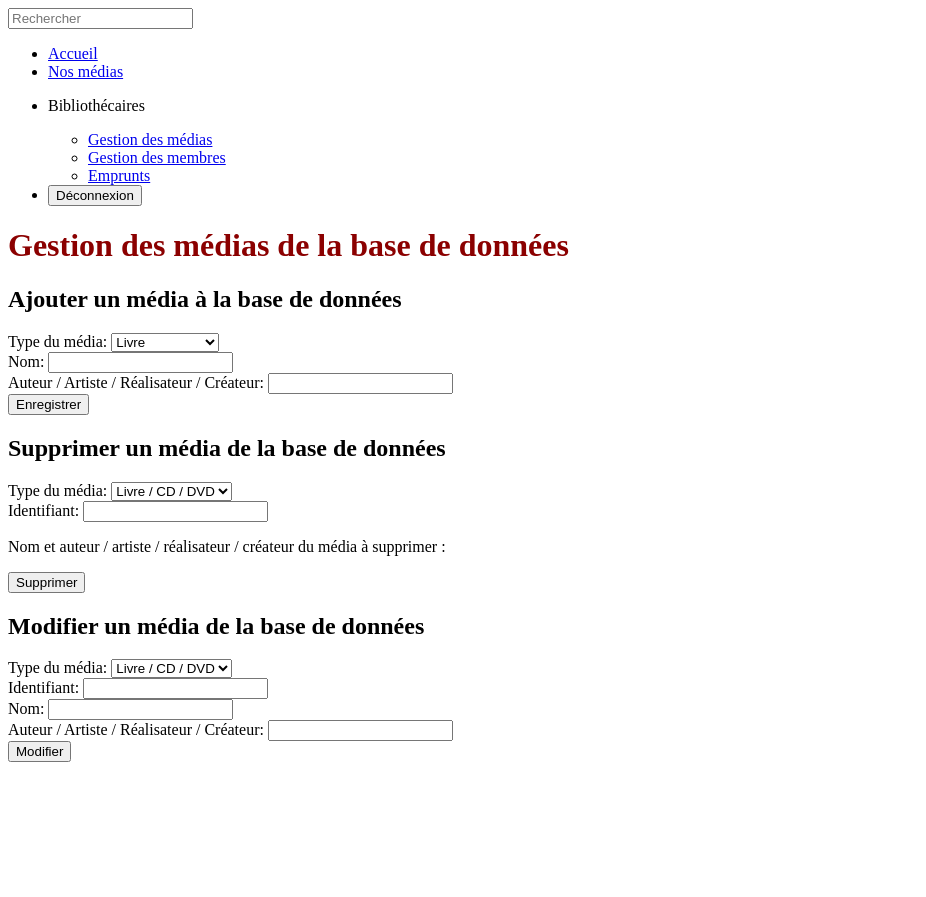
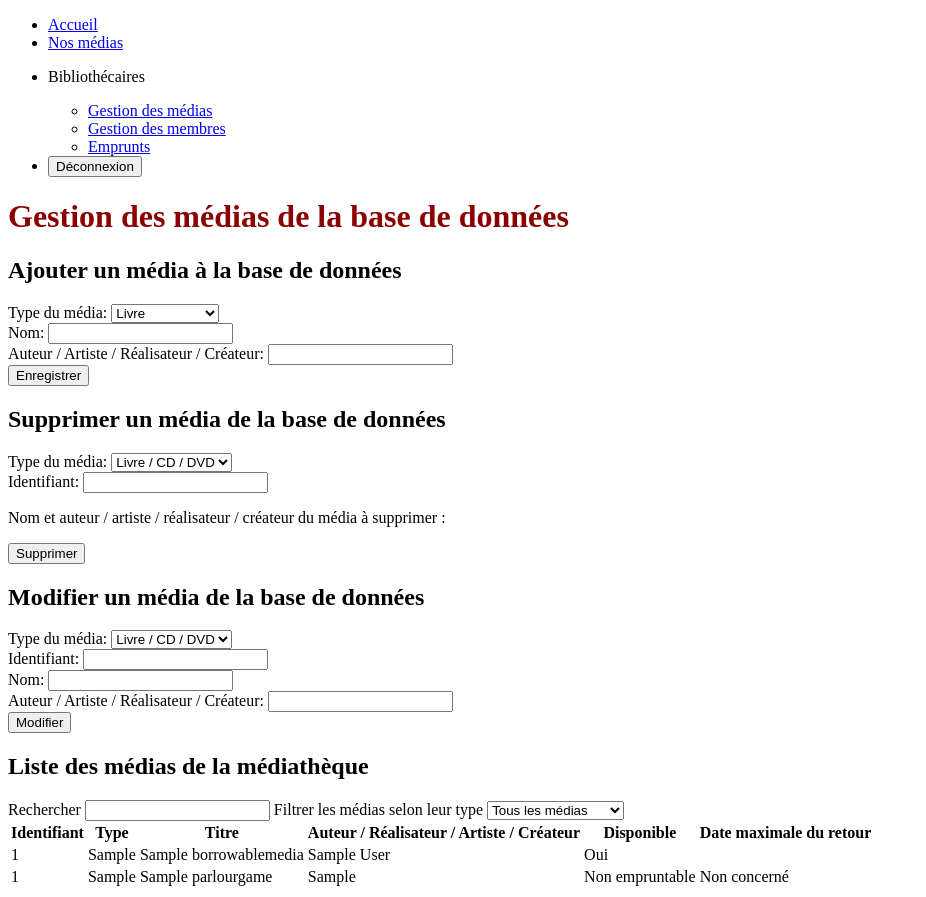
Before and after one commit to fb-lb/CEF_devoirs_mediatheque, a Django app: page /bibliothecaire/gestion-des-medias/ in a window 1280 px wide. Shown: the whole page, without its empty margins (0-926 px from the left). Before the commit the page ends 762 px from the top, so only its background shows below. Run offline with Django 5.2, Linux system fonts and the light colour scheme; a user stored in the database is signed in; tables that the repository leaves empty hold one stand-in row (values such as "Sample post"); parts of the project's set-up code (start-up, migrations or seed data) failed here and were passed over.

```diff
--- a/librarians_app/forms.py
+++ b/librarians_app/forms.py
@@ -145,6 +145,6 @@ class ReturnMediaForm(forms.Form):
     media_id = forms.ChoiceField(
         required=True,
         choices = [],
-        label='Identifiant du média',
+        label='Média à retourner',
         widget=forms.Select(attrs={'id': 'media-select-return'})
     )
--- a/librarians_app/templates/login.html
+++ b/librarians_app/templates/login.html
@@ -16,7 +16,7 @@
         <button type="submit">Se connecter</button>
     </form>
     {% if form.errors %}
-    <p style="color: red;">Nom d'utilisateur ou mot de passe incorrect.</p>
+    <p class="error">Nom d'utilisateur ou mot de passe incorrect.</p>
+    {% endif %}
 </main>
-{% endif %}
 {% endblock %}
--- a/librarians_app/templates/mediaManagement.html
+++ b/librarians_app/templates/mediaManagement.html
@@ -12,10 +12,10 @@
             <input type="submit" name="submit_create_media" value="Enregistrer">
         </form>
         {% if request.GET.success == 'create_media' %}
-        <div style="color: green;">Nouveau média enregistré</div>
+        <div class="success">Nouveau média enregistré</div>
         {% endif %}
         {% if request.GET.error_media_type == 'create_media' %}
-        <div style="color: red;">Ce type de média n'existe pas dans notre base de données</div>
+        <div class="error">Ce type de média n'existe pas dans notre base de données</div>
         {% endif %}
     </section>
     <section id="delete-media-section">
@@ -28,16 +28,16 @@
             <input type="submit" name="submit_delete_media" value="Supprimer">
         </form>
         {% if request.GET.success == 'delete_media' %}
-        <p style="color: green;">Média supprimé</p>
+        <p class="success">Média supprimé</p>
         {% endif %}
         {% if request.GET.error == 'delete_media' %}
-        <p style="color: red;">L'identifiant renseigné ne correspond à aucun livre, cd ou dvd</p>
+        <p class="error">L'identifiant renseigné ne correspond à aucun livre, cd ou dvd</p>
         {% endif %}
         {% if request.GET.error == 'delete_parlour_game' %}
-        <p style="color: red;">L'identifiant renseigné ne correspond à aucun jeu de société</p>
+        <p class="error">L'identifiant renseigné ne correspond à aucun jeu de société</p>
         {% endif %}
         {% if request.GET.error == 'delete_media_type' %}
-        <div style="color: red;">Ce type de média n'existe pas dans notre base de données</div>
+        <div class="error">Ce type de média n'existe pas dans notre base de données</div>
         {% endif %}
     </section>
     <section id="update-media-section">
@@ -49,17 +49,64 @@
             <input type="submit" name="submit_update_media" value="Modifier">
         </form>
         {% if request.GET.success == 'update_media' %}
-        <p style="color: green;">Les modifications apportées ont bien été enregistrées</p>
+        <p class="success">Les modifications apportées ont bien été enregistrées</p>
         {% endif %}
         {% if request.GET.error == 'update_media' %}
-        <p style="color: red;">L'identifiant renseigné ne correspond à aucun livre, cd ou dvd enregistré</p>
+        <p class="error">L'identifiant renseigné ne correspond à aucun livre, cd ou dvd enregistré</p>
         {% endif %}
         {% if request.GET.error == 'update_parlour_game' %}
-        <p style="color: red;">L'identifiant renseigné ne correspond à aucun jeu de société enregistré</p>
+        <p class="error">L'identifiant renseigné ne correspond à aucun jeu de société enregistré</p>
         {% endif %}
         {% if request.GET.error == 'update_media_type' %}
-        <div style="color: red;">Ce type de média n'existe pas dans notre base de données</div>
+        <p class="error">Ce type de média n'existe pas dans notre base de données</p>
         {% endif %}
+    </section>
+    <section>
+        <h2>Liste des médias de la médiathèque</h2>
+        <label for="media-search-bar">Rechercher</label>
+        <input type="text" name="media_search_bar" id="media-search-bar">
+        <label for="media-filter">Filtrer les médias selon leur type</label>
+        <select name="media_filter" id="media-filter">
+            <option value="all">Tous les médias</option>
+            <option value="livre">Les livres</option>
+            <option value="cd">Les CD</option>
+            <option value="dvd">Les DVD</option>
+            <option value="jeu-de-societe">Les jeux de société</option>
+        </select>
+        <table>
+            <thead>
+                <tr>
+                    <th>Identifiant</th>
+                    <th>Type</th>
+                    <th>Titre</th>
+                    <th>Auteur / Réalisateur / Artiste / Créateur</th>
+                    <th>Disponible</th>
+                    <th>Date maximale du retour</th>
+                </tr>
+            </thead>
+            <tbody>
+                {% for media in medias %}
+                <tr class="{{ media.type|slugify }}">
+                    <td>{{ media.pk }}</td>
+                    <td>{{ media.type }}</td>
+                    <td>{{ media.name }}</td>
+                    <td>{{ media.author }}</td>
+                    <td>{% if media.is_available %}Oui{% else %}Non{% endif %}</td>
+                    <td>{% if not media.is_available %}{{ media.return_date }}{% else %}{% endif %}</td>
+                </tr>
+                {% endfor %}
+                {% for parlour_game in parlour_games %}
+                <tr class="{{ parlour_game.media_type|slugify }}">
+                    <td>{{ parlour_game.pk }}</td>
+                    <td>{{ parlour_game.media_type }}</td>
+                    <td>{{ parlour_game.name }}</td>
+                    <td>{{ parlour_game.creator }}</td>
+                    <td>Non empruntable</td>
+                    <td>Non concerné</td>
+                </tr>
+                {% endfor %}
+            </tbody>
+        </table>
     </section>
 </main>
 {% if anchor %}
@@ -69,4 +116,5 @@
 
 {% block script_media_detail %}
 <script src="{% static 'js/media_detail.js' %}" defer></script>
+<script src="{% static 'js/medias_list.js' %}" defer></script>
 {% endblock %}
--- a/librarians_app/views.py
+++ b/librarians_app/views.py
@@ -12,7 +12,7 @@ from librarians_app.forms import BorrowingMediaForm, ReturnMediaForm
 View relative to mediaManagement.html
 '''
 
-def create_media(request):
+def create_media(request, medias, parlour_games):
     create_media_request = CreateMedia(request.POST)
     if create_media_request.is_valid():
         media_type = create_media_request.cleaned_data['media_type']
@@ -47,10 +47,12 @@ def create_media(request):
             'create_media': create_media_request,
             'delete_media': DeleteMedia(),
             'update_media': UpdateMedia(),
+            'medias': medias,
+            'parlour_games': parlour_games,
             'anchor': 'create-media-section'
         })
 
-def delete_media(request):
+def delete_media(request, medias, parlour_games):
     delete_media_request = DeleteMedia(request.POST)
     if delete_media_request.is_valid():
         media_type = delete_media_request.cleaned_data['media_type']
@@ -75,10 +77,12 @@ def delete_media(request):
             'create_media': CreateMedia(),
             'delete_media': delete_media_request,
             'update_media': UpdateMedia(),
+            'medias': medias,
+            'parlour_games': parlour_games,
             'anchor': 'delete-media-section'
         })
 
-def update_media(request):
+def update_media(request, medias, parlour_games):
     update_media_request = UpdateMedia(request.POST)
     if update_media_request.is_valid():
         media_type = update_media_request.cleaned_data['media_type']
@@ -116,25 +120,44 @@ def update_media(request):
             'create_media': CreateMedia(),
             'delete_media': DeleteMedia(),
             'update_media': update_media_request,
+            'medias': medias,
+            'parlour_games': parlour_games,
             'anchor': 'update-media-section'
         })
 
 @login_required
 def media_management(request):
+    medias = BorrowableMedia.objects.all()
+    for media in medias:
+        if hasattr(media, 'book'):
+            media.type = media.book.media_type
+            media.author = media.book.author
+        elif hasattr(media, 'cd'):
+            media.type = media.cd.media_type
+            media.author = media.cd.artist
+        elif hasattr(media, 'dvd'):
+            media.type = media.dvd.media_type
+            media.author = media.dvd.director
+        else:
+            media.type = 'Type de média inconnu'
+            media.author = 'Média non reconnu'
+    parlour_games = ParlourGame.objects.all()
     if request.method == 'POST':
         if 'submit_create_media' in request.POST:
-            return create_media(request)
+            return create_media(request, medias, parlour_games)
         elif 'submit_delete_media' in request.POST:
-            return delete_media(request)
+            return delete_media(request, medias, parlour_games)
         elif 'submit_update_media' in request.POST:
-            return update_media(request)
+            return update_media(request, medias, parlour_games)
         else:
             return redirect('media_management')
     else:
         return render(request, 'mediaManagement.html', {
             'create_media': CreateMedia(),
             'delete_media': DeleteMedia(),
-            'update_media': UpdateMedia()
+            'update_media': UpdateMedia(),
+            'medias': medias,
+            'parlour_games': parlour_games
         })
 
 def get_media_details_management(request):
@@ -361,7 +384,6 @@ def return_borrowing(request, medias_borrowed):
     borrowed_medias = BorrowableMedia.objects.filter(borrower=member, is_available=False)
     return_borrowing_request.fields['media_id'].choices = [(media.pk, media.name) for media in borrowed_medias]
     if return_borrowing_request.is_valid():
-        member.nb_current_borrowings -= 1
         media_id = return_borrowing_request.cleaned_data['media_id']
         try:
             media = BorrowableMedia.objects.get(pk=media_id)
@@ -369,6 +391,7 @@ def return_borrowing(request, medias_borrowed):
             media.return_date = None
             media.is_available = True
             media.borrower = None
+            member.nb_current_borrowings -= 1
             media.save()
             member.save()
             is_member_blocked(member)
--- a/mediatheque_app/settings.py
+++ b/mediatheque_app/settings.py
@@ -30,7 +30,7 @@ SECRET_KEY = 'django-insecure-*kwkp_p8#mkj+e3h_tdyvf1s9cwy-wfz_!zq7@)c5^o(n)+yn=
 # SECURITY WARNING: don't run with debug turned on in production!
 DEBUG = True
 
-ALLOWED_HOSTS = []
+ALLOWED_HOSTS = ['localhost', '127.0.0.1']
 
 
 # Application definition
--- /dev/null
+++ b/mediatheque_app/templates/404.html
@@ -0,0 +1,6 @@
+{% extends 'base.html' %}
+
+{% block page_not_found %}
+<h1>Oups cette page est introuvable</h1>
+<p>Revenez à la page d'accueil en cliquant <a href="{% url 'home_page' %}">ici</a></p>
+{% endblock %}
--- a/mediatheque_app/templates/base.html
+++ b/mediatheque_app/templates/base.html
@@ -22,5 +22,6 @@
     {% block media_management %} {% endblock %}
     {% block members_management %} {% endblock %}
     {% block borrowings %} {% endblock %}
+    {% block page_not_found %} {% endblock %}
 </body>
 </html>
--- a/mediatheque_app/templates/header.html
+++ b/mediatheque_app/templates/header.html
@@ -1,7 +1,4 @@
 <header>
-    <div>
-        <input type="text" placeholder="Rechercher">
-    </div>
     <nav>
         <ul>
             <li><a href="/">Accueil</a></li>
--- a/mediatheque_app/templates/homePage.html
+++ b/mediatheque_app/templates/homePage.html
@@ -2,6 +2,6 @@
 
 {% block home_page %}
 <main>
-    <h1>Bienvenue à la médiathèque</h1>
+    <h1>Bienvenue à la médiathèque 'Notre livre, notre média'</h1>
 </main>
 {% endblock %}
--- a/mediatheque_app/urls.py
+++ b/mediatheque_app/urls.py
@@ -3,7 +3,7 @@ from django.contrib import admin
 from mediatheque_app import views
 
 urlpatterns = [
-    path('', views.homepage),
+    path('', views.homepage, name='home_page'),
     path('admin/', admin.site.urls),
     path('membres/', include("members_app.urls")),
     path('bibliothecaire/', include("librarians_app.urls"))
--- a/members_app/templates/mediasList.html
+++ b/members_app/templates/mediasList.html
@@ -20,7 +20,7 @@
                 <th>Identifiant</th>
                 <th>Type</th>
                 <th>Titre</th>
-                <th>Auteur</th>
+                <th>Auteur / Réalisateur / Artiste / Créateur</th>
                 <th>Disponible</th>
                 <th>Date maximale du retour</th>
             </tr>
--- a/static/css/style.css
+++ b/static/css/style.css
@@ -9,3 +9,11 @@ h1 {
 .hidden-search {
     display: none;
 }
+
+.success {
+    color: green;
+}
+
+.error {
+    color: red;
+}
--- a/static/js/media_detail.js
+++ b/static/js/media_detail.js
@@ -13,7 +13,7 @@ document.addEventListener("DOMContentLoaded", function() {
                 .then(response => response.json())
                 .then(data => {
                     if (data.error) {
-                        mediaInfoDelete.innerHTML = `<p style="color:red;">${data.error}</p>`;
+                        mediaInfoDelete.innerHTML = `<p class='error'>${data.error}</p>`;
                     } else {
                         mediaInfoDelete.innerHTML = `<p>${data.title} par ${data.author}</p>`;
                     }
@@ -40,7 +40,7 @@ document.addEventListener("DOMContentLoaded", function() {
                 .then(response => response.json())
                 .then(data => {
                     if (data.error) {
-                        mediaInfoUpdate.innerHTML = `<p style="color:red;">${data.error}</p>`;
+                        mediaInfoUpdate.innerHTML = `<p class='error'>${data.error}</p>`;
                         mediaNameUpdate.value = "";
                         mediaAuthorUpdate.value = "";
                     } else {
```
Also changed, not shown: librarians_app/templates/borrowings.html (+11 -11 lines), librarians_app/templates/membersManagement.html (+7 -7 lines), static/js/borrowing_detail.js (+25 -25 lines), static/js/member_detail.js (+4 -4 lines).
